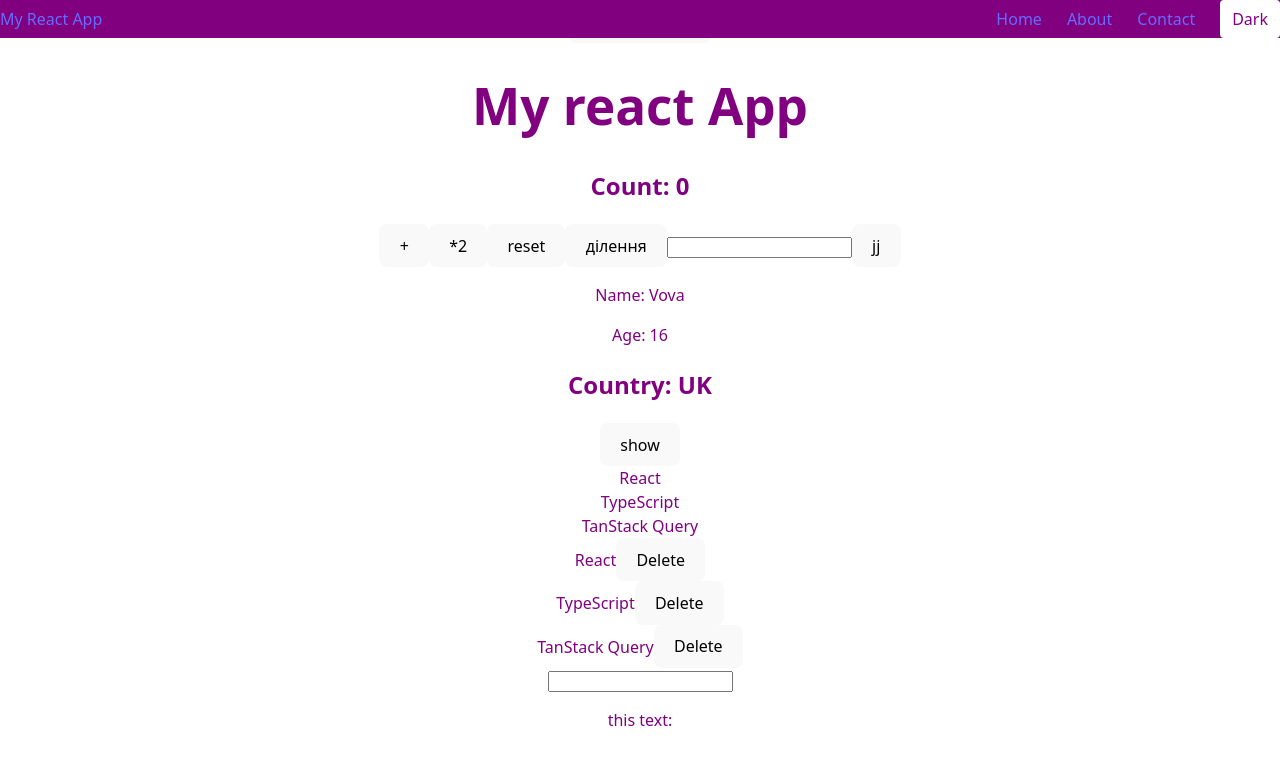
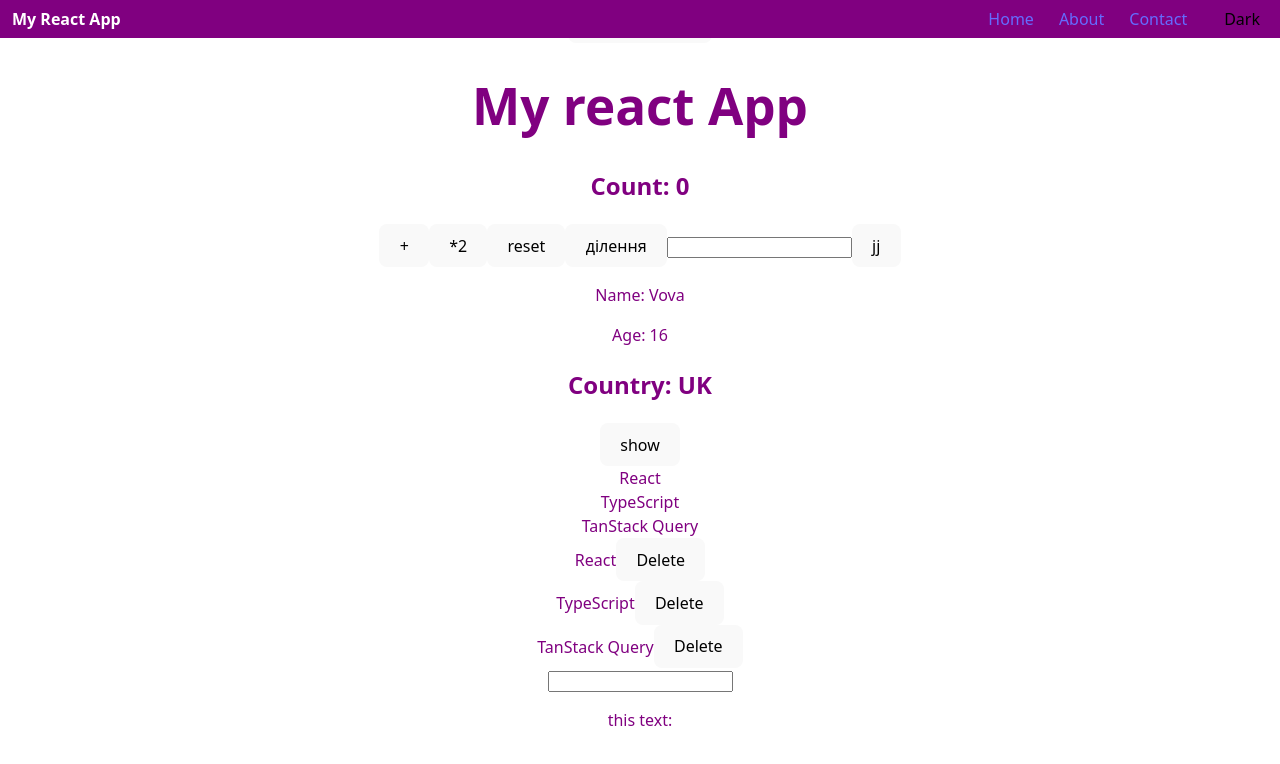
Before and after one commit to Volodymyr-Sainchuk/my-own-project, a React (Vite) app in the folder react-counter/: page / in a window 1280 px wide. Shown: the top 764 px of the page. Built offline with nearby package versions, Linux system fonts and the light colour scheme.

Commit message:
develop header

```diff
--- a/react-counter/src/components/Header/header.module.css
+++ b/react-counter/src/components/Header/header.module.css
@@ -4,6 +4,32 @@ ul {
   margin: 0;
 }
 
+.header {
+  padding: 8px;
+  margin: auto;
+}
+
+.logo {
+  text-decoration: none;
+  color: inherit;
+  font-weight: bold;
+  margin-left: 10px;
+  margin-top: 5px;
+  margin-bottom: 5px;
+}
+
+.burger {
+  display: flex;
+  cursor: pointer;
+  z-index: 1100;
+  align-items: flex-end;
+  margin-left: auto;
+  margin-right: 10px;
+}
+
+.active {
+  display: flex;
+}
 .headerLight {
   background: purple;
   color: white;
@@ -11,7 +37,7 @@ ul {
   display: flex;
   justify-content: space-between;
   align-items: center;
-  padding: 0, 2px, 0, 2px;
+  padding: 0 2px 0 2px;
   position: fixed;
   top: 0;
   left: 0;
@@ -28,7 +54,9 @@ ul {
   display: flex;
   justify-content: space-between;
   align-items: center;
-  padding: 0, 2px, 0, 2px;
+  padding: 0 2px 0 2px;
+
+  /* margin-right: 10px; */
   position: fixed;
   top: 0;
   left: 0;
@@ -39,32 +67,99 @@ ul {
 }
 
 .headerLight button {
-  background: white;
-  color: purple;
-  padding: 8px 12px;
-  border: none;
-  border-radius: 4px;
+  background: transparent;
+  color: black;
+  padding: 0 2px;
+
+  border: solid burlywood;
+  border-radius: 40px;
   cursor: pointer;
+  z-index: 1001;
+  margin-right: 10px;
 }
 
 .headerDark button {
-  background: black;
-  color: orange;
-  padding: 8px 12px;
-  border: none;
-  border-radius: 4px;
+  background: transparent;
+  color: white;
+  padding: 0 2px;
+
+  border: solid darkcyan;
+  border-radius: 40px;
   cursor: pointer;
+  z-index: 1001;
+  margin-right: 10px;
 }
 
 .navigationHeader {
-  display: flex;
-  justify-content: space-between;
-  align-items: center;
-  gap: 25px;
-  margin-left: auto;
-  margin-right: 25px;
+  display: none;
 }
 
 .navList a:hover {
   color: orange;
 }
+
+/* Tablet */
+@media (min-width: 769px) and (max-width: 1024px) {
+  .navigationHeader {
+    display: flex;
+    justify-content: space-between;
+    align-items: center;
+    gap: 25px;
+    margin-left: auto;
+    margin-right: 25px;
+  }
+
+  .headerDark button {
+    background: transparent;
+    color: saddlebrown;
+    padding: 8px 12px;
+    border: none;
+    border-radius: 4px;
+    cursor: pointer;
+  }
+
+  .headerLight button {
+    background: transparent;
+    color: lawngreen;
+    padding: 8px 12px;
+    border: none;
+    border-radius: 4px;
+    cursor: pointer;
+  }
+  .burger {
+    display: none;
+  }
+}
+
+/* Desktop */
+@media (min-width: 1025px) {
+  .navigationHeader {
+    display: flex;
+    justify-content: space-between;
+    align-items: center;
+    gap: 25px;
+    margin-left: auto;
+    margin-right: 25px;
+  }
+
+  .headerDark button {
+    background: transparent;
+    color: greenyellow;
+    padding: 8px 12px;
+    border: none;
+    border-radius: 4px;
+    cursor: pointer;
+  }
+
+  .headerLight button {
+    background: transparent;
+    color: black;
+    padding: 8px 12px;
+    border: none;
+    border-radius: 4px;
+    cursor: pointer;
+  }
+  .burger {
+    display: none;
+  }
+}
--- a/react-counter/src/components/Header/header.tsx
+++ b/react-counter/src/components/Header/header.tsx
@@ -1,5 +1,6 @@
 import React from "react";
 import styles from "./header.module.css";
+import { useState } from "react";
 
 type HeaderProps = {
   dark: boolean;
@@ -7,10 +8,17 @@ type HeaderProps = {
 };
 
 function Header({ dark, setDark }: HeaderProps) {
+  const [menuOpen, setMenuOpen] = useState(false);
+
   return (
-    <header className={dark ? styles.headerDark : styles.headerLight}>
-      <a href="./">My React App</a>
-      <ul className={styles.navigationHeader}>
+    <header className={`${styles.header} ${dark ? styles.headerDark : styles.headerLight}`}>
+      <a href="./" className={styles.logo}>
+        My React App
+      </a>
+      <div className={styles.burger} onClick={() => setMenuOpen((prev) => !prev)}>
+        =
+      </div>
+      <ul className={`${styles.navigationHeader} ${menuOpen ? styles.active : ""}`}>
         <li className={styles.navList}>
           <a href="/">Home</a>
         </li>
```
